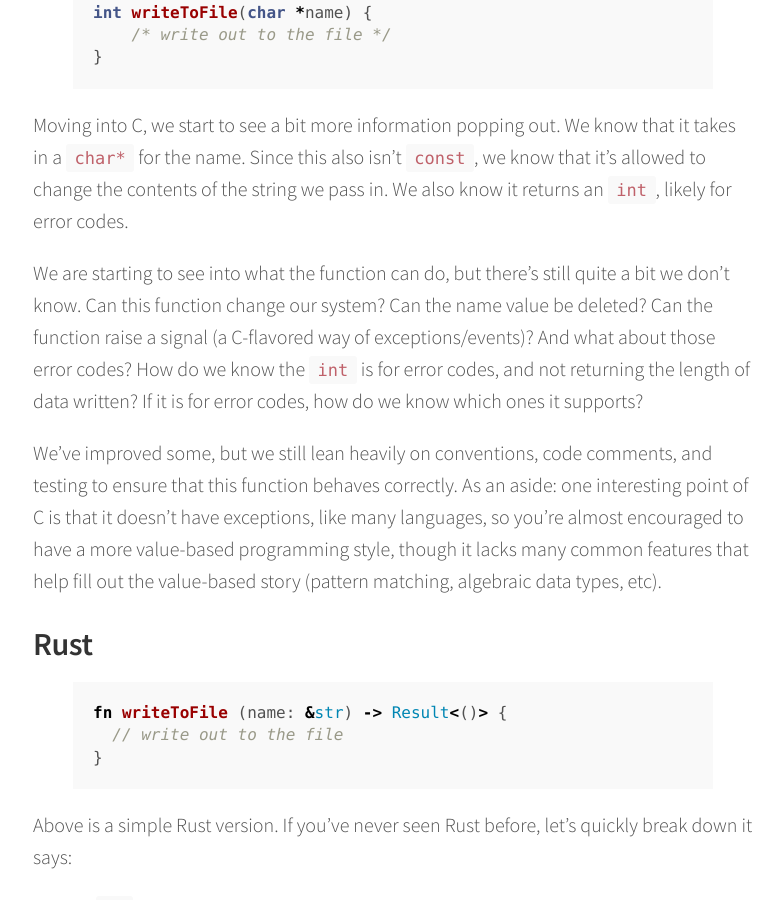
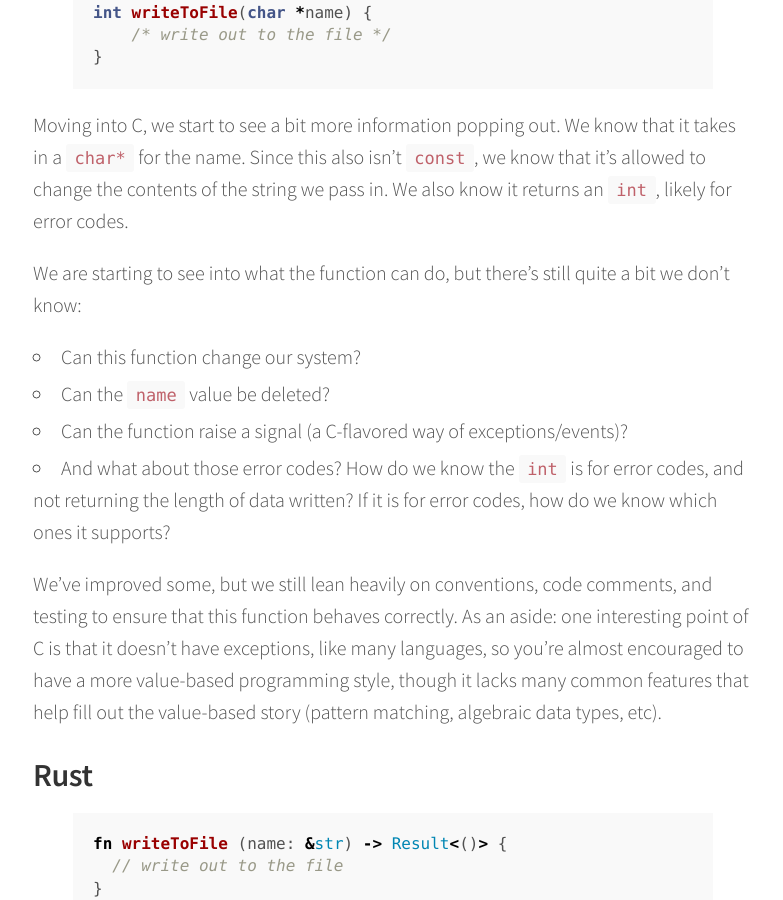
Before and after one commit to sophiajt/jntrnr.github.io, a Jekyll site: the page built from _posts/2015-10-28-transparency.md, in a window 1280 px wide and 900 px high, scrolled down 1971 px. Shown: the whole window, without its empty margins (247-1030 px from the left). Built offline with Jekyll 4.4.1, drawn with Linux system fonts in a browser that asks for light colours; Markdown is read by kramdown in place of the engine named in the settings.

````diff
--- a/_posts/2015-10-28-transparency.md
+++ b/_posts/2015-10-28-transparency.md
@@ -53,7 +53,12 @@ int writeToFile(char *name) {
 
 Moving into C, we start to see a bit more information popping out.  We know that it takes in a ```char*``` for the name.  Since this also isn't ```const```, we know that it's allowed to change the contents of the string we pass in.  We also know it returns an ```int```, likely for error codes.
 
-We are starting to see into what the function can do, but there's still quite a bit we don't know.  Can this function change our system?  Can the name value be deleted? Can the function raise a signal (a C-flavored way of exceptions/events)?  And what about those error codes?  How do we know the ```int``` is for error codes, and not returning the length of data written? If it is for error codes, how do we know which ones it supports?
+We are starting to see into what the function can do, but there's still quite a bit we don't know:
+
+* Can this function change our system?
+* Can the ```name``` value be deleted?
+* Can the function raise a signal (a C-flavored way of exceptions/events)?
+* And what about those error codes?  How do we know the ```int``` is for error codes, and not returning the length of data written? If it is for error codes, how do we know which ones it supports?
 
 We've improved some, but we still lean heavily on conventions, code comments, and testing to ensure that this function behaves correctly.  As an aside: one interesting point of C is that it doesn't have exceptions, like many languages, so you're almost encouraged to have a more value-based programming style, though it lacks many common features that help fill out the value-based story (pattern matching, algebraic data types, etc).
 
````
